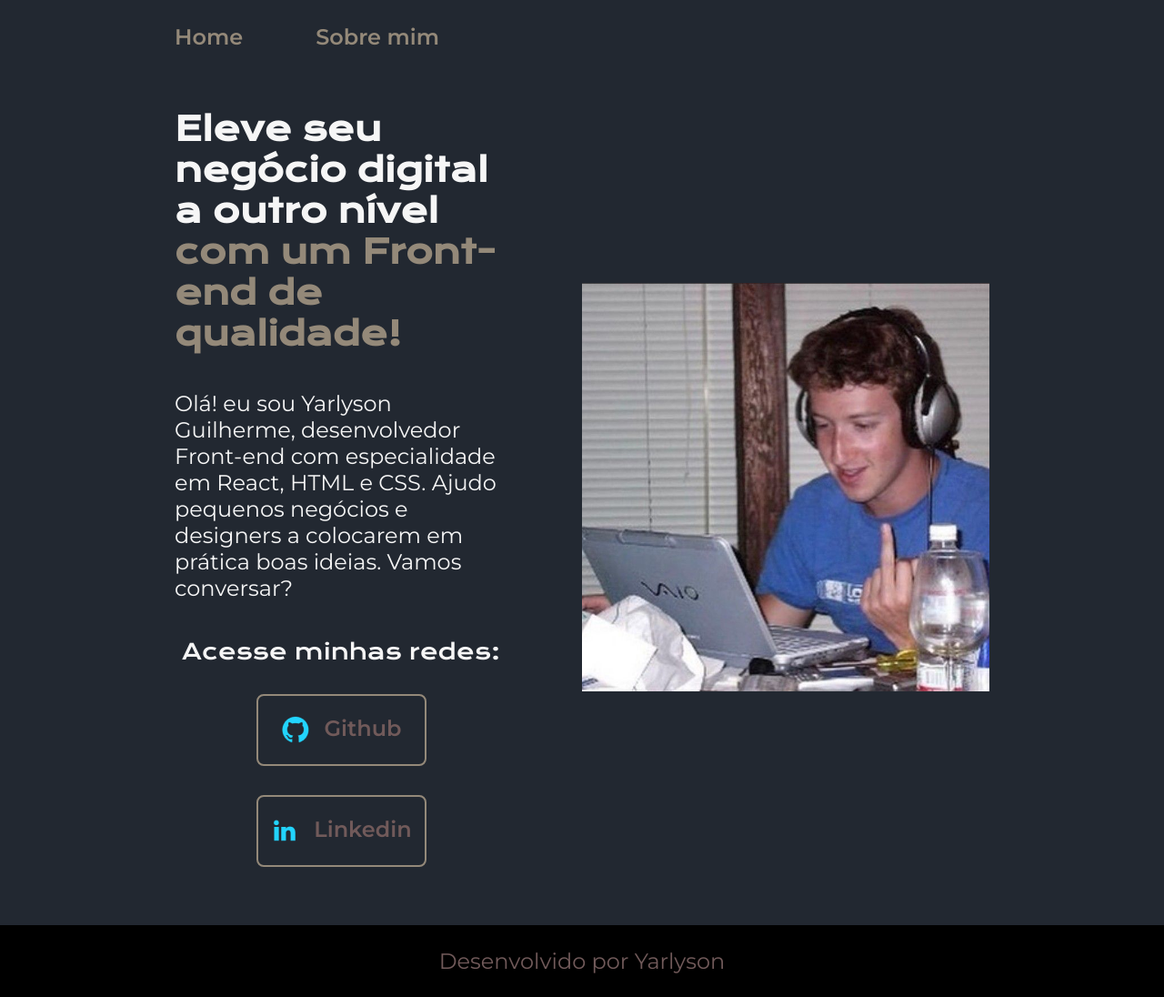
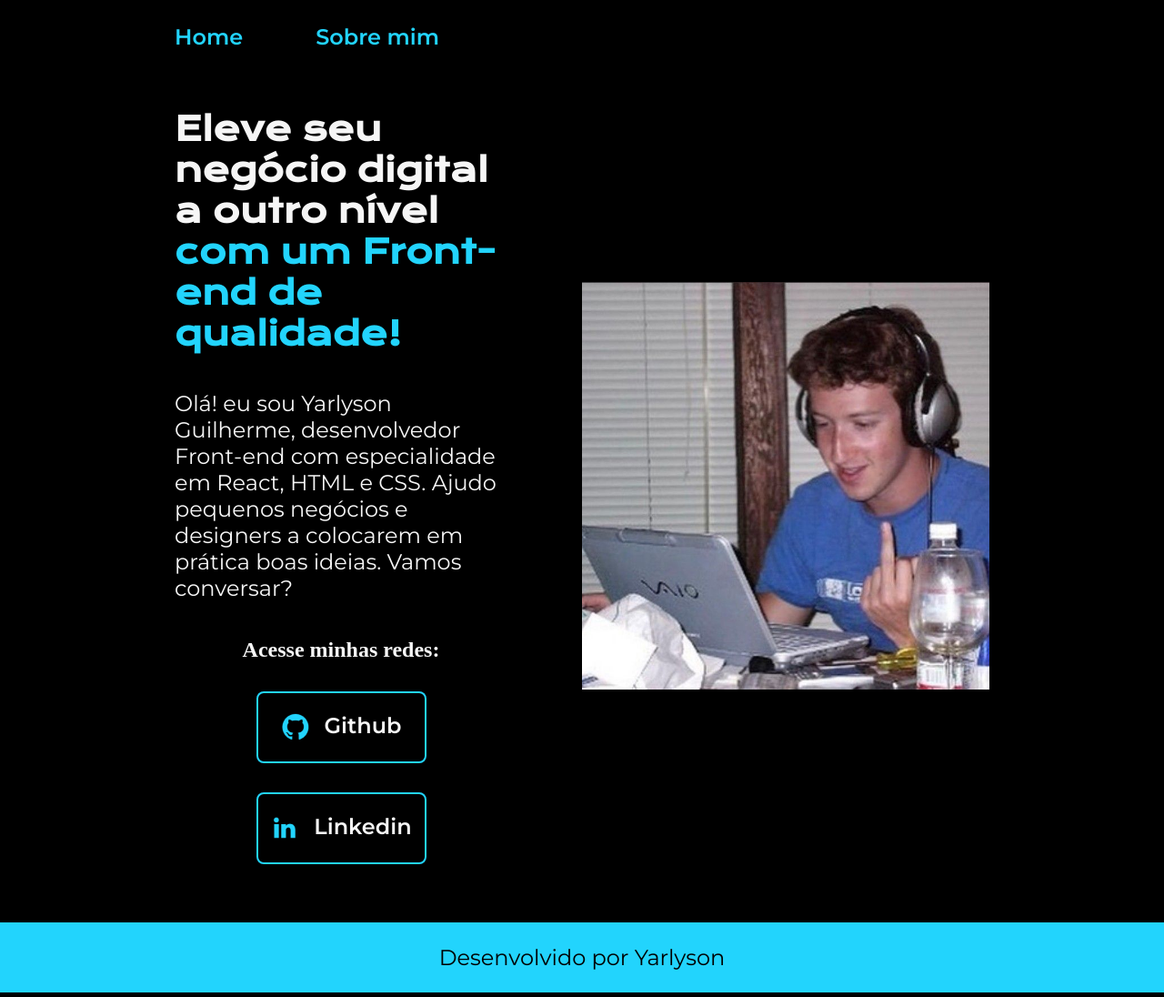
Before and after one commit to yarlysonguilherme7-spec/portifolio, a plain HTML site: page index.html in a window 1280 px wide. Shown: the whole page at 91% size. Drawn offline with nearby package versions, Linux system fonts and the light colour scheme.

Commit message:
Update style.css

```diff
--- a/style/style.css
+++ b/style/style.css
@@ -1,19 +1,15 @@
 @import url('https://fonts.googleapis.com/css2?family=Krona+One&family=Montserrat:wght@400;600&display=swap');
 
 :root {
-    --cor-primaria: #222831;
-    --cor-secundaria: #948979;
-    --cor-terciaria: #715A5A;
-    --cor--quarta: #000000;
+    --cor-primaria: #000000;
+    --cor-secundaria: #F6F6F6;
+    --cor-terciaria: #22D4FD;
+    --cor-hover: #272727;
+
+    --fonte-primaria: 'Krona One', sans-serif;
+    --fonte-secundaria: 'Montserrat', sans-serif;
 }
-
-:root {
-    --font-primaria:'Montserrat', sans-serif;
-    --font-secundaria:'Krona One', sans-serif;
-}
-
-
-* {
+*{
     margin: 0;
     padding: 0;
 }
@@ -21,28 +17,23 @@
 body{
     box-sizing: border-box;
     background-color: var(--cor-primaria);
-    color: #F6F6F6;
+    color: var(--cor-secundaria);
 }
 
-
-
-.cabecalho {
+.cabecalho{
     padding: 2% 0% 0% 15%;
 }
-
-.cabecalho__menu {
+.cabecalho__menu{
     display: flex;
     gap: 80px;
 }
-
 .cabecalho__menu__link{
-    font-family: var(--font-primaria);
+    font-family: var(--fonte-secundaria);
     font-size: 1.5rem;
     font-weight: 600;
-    color: var(--cor-secundaria);
+    color: var(--cor-terciaria);
     text-decoration: none;
 }
-
 .apresentacao{
     padding: 5% 15%;
     display: flex;
@@ -59,18 +50,14 @@ body{
 
 .apresentacao__conteudo__titulo{
     font-size: 2.25rem;
-    font-family: var(--font-secundaria);
+    font-family: var(--fonte-primaria);
 }
-
-
 .titulo-destaque{
-    color: var(--cor-secundaria)
+    color: var(--cor-terciaria);
 }
-
-
 .apresentacao__conteudo__texto{
     font-size: 1.5rem;
-    font-family: 'Montserrat', sans-serif;
+    font-family: var(--fonte-secundaria);
 }
 
 .apresentacao__links{
@@ -80,8 +67,8 @@ body{
     align-items: center;
     gap: 32px;
 }
-.apresentacao__subtitulos__links{
-    font-family: 'Krona One', sans-serif;
+.apresentacao__links__subtitulo{
+    font-family: var(--fonte-primaria);
     font-weight: 400;
     font-size: 1.5rem;
 }
@@ -89,7 +76,7 @@ body{
     display: flex;
     justify-content: center;
     gap: 16px;
-    border: 2px solid var(--cor-secundaria);
+    border: 2px solid var(--cor-terciaria);
     width: 50%;
     text-align: center;
     border-radius: 8px;
@@ -97,45 +84,37 @@ body{
     font-weight: 600;
     padding: 21.5px 0;
     text-decoration: none;
-    color: var(--cor-terciaria);
-    font-family: 'Montserrat', sans-serif;
+    color: var(--cor-secundaria);
+    font-family: var(--fonte-secundaria);
 }
-.apresentacao__links__link:hover{
-    background-color:var(--cor--quarta);
+.apresentacao__links__navegacao:hover{
+    background-color: var(--cor-hover);
 }
-
-.apresentacao__imagem {
-   width: 50%;
+.apresentacao__imagem{
+    width: 50%;
 }
-
-
-
 .rodape{
-    padding: 25px;
-    color: var(--cor-terciaria);
-    background-color:var(--cor--quarta);
+    color: var(--cor-primaria);
+    background-color: var(--cor-terciaria);
+    padding: 24px;
     text-align: center;
+    font-family: var(--fonte-secundaria);
     font-size: 1.5rem;
-    font-family: 'Montserrat', sans-serif;
     font-weight: 400;
 }
 
-@media (max-width:1200px ){
-
-.cabecalho {
-    padding: 10%;
-}
-
-.cabecalho__menu {
-    justify-content: center;
-}
-
-   .apresentacao {
+@media (max-width: 1200px) {
+    .cabecalho{
+         padding: 10%;
+    }
+    .cabecalho__menu{
+        justify-content: center;
+    }
+    .apresentacao{
         flex-direction: column-reverse;
         padding: 5%;
     }
-
-    .apresentacao__conteudo {
+    .apresentacao__conteudo{
         width: auto;
     }
 }
```
